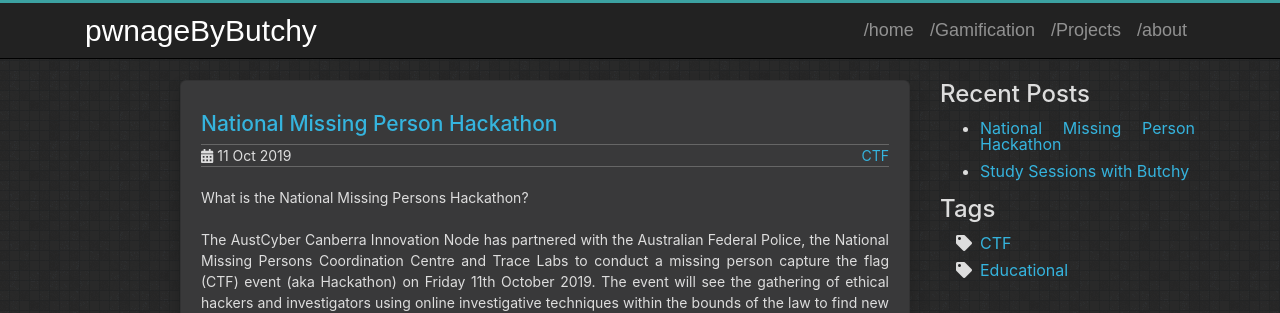
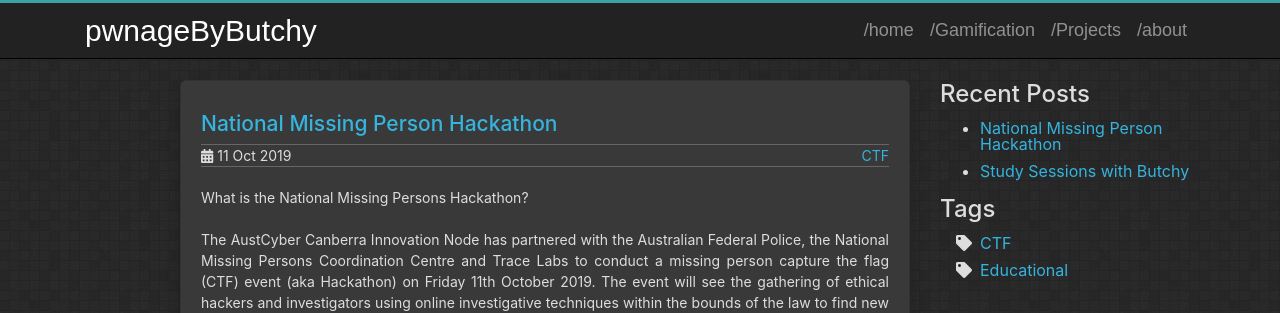
Before and after one commit to pwnageByButchy/pwnageByButchy.github.io, a Jekyll site: the page built from index.html, in a window 1280 px wide. Shown: the top 313 px of the page. Built offline with Jekyll 4.4.1, drawn with Linux system fonts in a browser that asks for light colours.

Commit message:
Update theme.scss

```diff
--- a/assets/css/theme.scss
+++ b/assets/css/theme.scss
@@ -164,6 +164,9 @@
 //********************************************************
 //                    Sidebar
 //********************************************************
+.sidebar {
+   text-align: left;
+}
 .sidebar li {
   margin-top: .7em;
   line-height: 1em;
```
